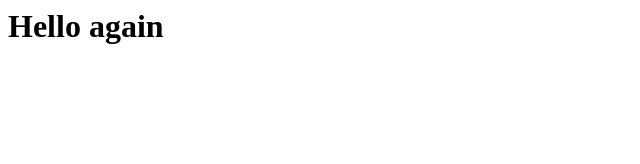
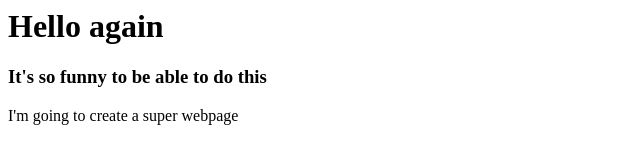
Before and after one commit to MireiaJS/cousera_Mireia, a plain HTML site: page site/index.html.html in a window 1280 px wide. Shown: the whole page, without its empty margins (0-640 px from the left). Drawn offline with Linux system fonts and the light colour scheme.

Commit message:
small additon to page content

```diff
--- a/site/index.html.html
+++ b/site/index.html.html
@@ -7,5 +7,7 @@
         <h1>
             Hello again
         </h1>
+        <h3> It's so funny to be able to do this</h3>
+        <p> I'm going to create a super webpage</p>
     </body>
 </html>
```
